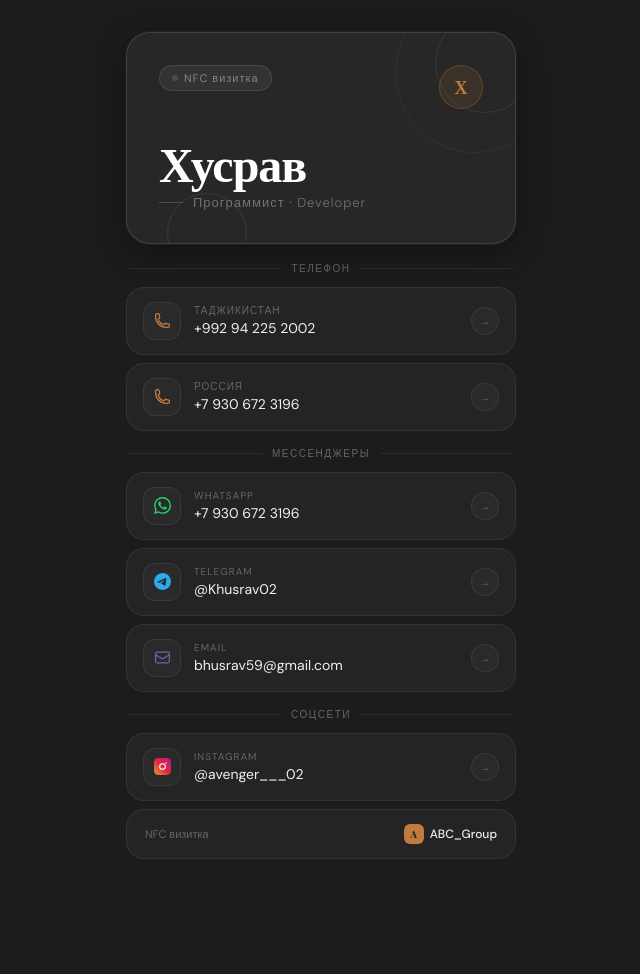
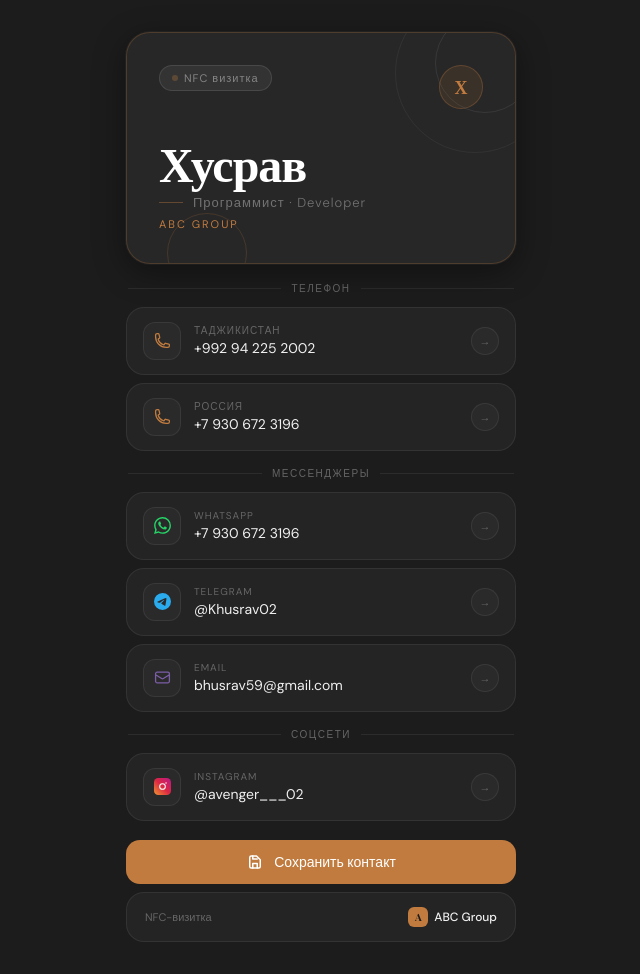
Before and after one commit to Khusrav-afk/khusrav, a plain HTML site: page variant2.html in a window 1280 px wide. Shown: the whole page, without its empty margins (319-959 px from the left). Before the commit the page ends 891 px from the top, so only its background shows below. Drawn offline with nearby package versions, Linux system fonts and the light colour scheme; a web font is replaced by a local one.

Commit message:
Update variant2.html

```diff
--- a/variant2.html
+++ b/variant2.html
@@ -174,6 +174,7 @@
         <div class="role-sep"></div>
         <p class="role">Программист · Developer</p>
       </div>
+      <p style="font-size:11px;color:#c17b3f;letter-spacing:2px;text-transform:uppercase;margin-top:6px;position:relative;z-index:1">ABC Group</p>
     </div>
   </div>
 
@@ -221,11 +222,16 @@
     </a>
   </div>
 
+  <a href="khusrav.vcf" style="display:flex;align-items:center;justify-content:center;gap:10px;padding:13px 18px;background:#c17b3f;border-radius:14px;text-decoration:none;color:#fff;font-size:14px;font-weight:500;margin-top:1.2rem;transition:all .2s">
+    <svg width="18" height="18" fill="none" viewBox="0 0 24 24" stroke="#fff" stroke-width="2"><path stroke-linecap="round" stroke-linejoin="round" d="M17 20H7a2 2 0 01-2-2V6a2 2 0 012-2h7l5 5v9a2 2 0 01-2 2z"/><path stroke-linecap="round" stroke-linejoin="round" d="M9 20v-6h6v6M9 4v4h6"/></svg>
+    Сохранить контакт
+  </a>
+
   <div class="footer">
-    <span class="footer-left">NFC визитка</span>
+    <span class="footer-left">NFC-визитка</span>
     <div class="footer-brand">
       <div class="brand-dot">A</div>
-      ABC_Group
+      ABC Group
     </div>
   </div>
 </div>
```
